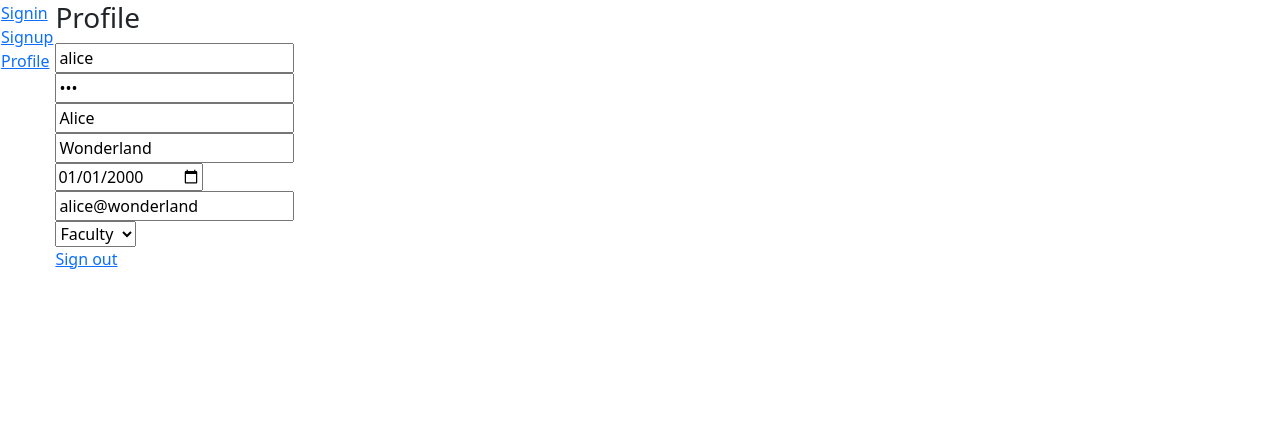
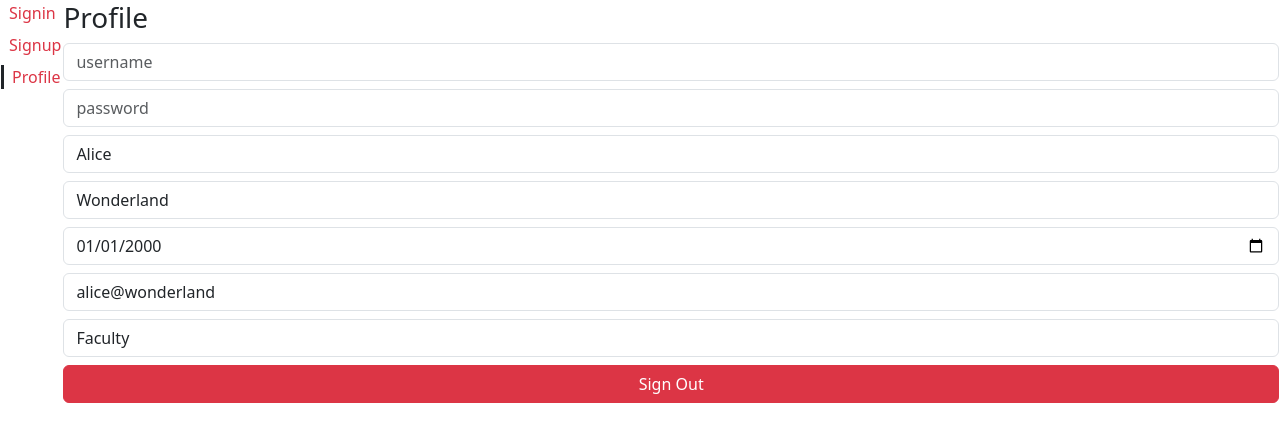
Before and after one commit to estebanpuyanas/cs4550-webdev, a Next.js app: page /account/profile in a window 1280 px wide. Shown: the top 442 px of the page. Built offline with nearby package versions, Linux system fonts and the light colour scheme.

Commit message:
finished A2

```diff
--- a/app/(kambaz)/account/Navigation.tsx
+++ b/app/(kambaz)/account/Navigation.tsx
@@ -1,10 +1,26 @@
+"use client";
 import Link from "next/link";
+import { usePathname } from "next/navigation";
+
 export default function AccountNavigation() {
+  const pathname = usePathname();
+
+  const linkClass = (href: string) =>
+    `text-danger text-decoration-none mb-2 ps-2 ${
+      pathname.endsWith(href) ? "border-start border-3 border-dark" : ""
+    }`;
+
   return (
-    <div id="wd-account-navigation">
-      <Link href="signin"> Signin </Link> <br />
-      <Link href="signup"> Signup </Link> <br />
-      <Link href="profile"> Profile </Link> <br />
+    <div id="wd-account-navigation" className="d-flex flex-column">
+      <Link href="signin" className={linkClass("/signin")}>
+        Signin
+      </Link>
+      <Link href="signup" className={linkClass("/signup")}>
+        Signup
+      </Link>
+      <Link href="profile" className={linkClass("/profile")}>
+        Profile
+      </Link>
     </div>
   );
 }
--- a/app/(kambaz)/account/profile/page.tsx
+++ b/app/(kambaz)/account/profile/page.tsx
@@ -1,40 +1,65 @@
 import Link from "next/link";
+import { FormControl } from "react-bootstrap";
 export default function Profile() {
   return (
     <div id="wd-profile-screen">
       <h3>Profile</h3>
-      <input
-        defaultValue="alice"
-        placeholder="username"
-        className="wd-username"
-      />
-      <br />
-      <input
-        defaultValue="123"
+
+      <FormControl id="wd-username" placeholder="username" className="mb-2" />
+
+      <FormControl
+        id="wd-password"
         placeholder="password"
         type="password"
-        className="wd-password"
+        className="mb-2"
       />
-      <br />
-      <input defaultValue="Alice" placeholder="First Name" id="wd-firstname" />
-      <br />
-      <input
+
+      <FormControl
+        defaultValue="Alice"
+        placeholder="First Name"
+        id="wd-firstname"
+        className="mb-2"
+      />
+
+      <FormControl
         defaultValue="Wonderland"
         placeholder="Last Name"
         id="wd-lastname"
+        className="mb-2"
       />
-      <br />
-      <input defaultValue="2000-01-01" type="date" id="wd-dob" />
-      <br />
-      <input defaultValue="alice@wonderland" type="email" id="wd-email" />
-      <br />
-      <select defaultValue="FACULTY" id="wd-role">
+
+      <FormControl
+        defaultValue="2000-01-01"
+        type="date"
+        id="wd-dob"
+        className="mb-2"
+      />
+
+      <FormControl
+        defaultValue="alice@wonderland"
+        type="email"
+        id="wd-email"
+        className="mb-2"
+      />
+
+      <FormControl
+        as="select"
+        defaultValue="FACULTY"
+        id="wd-role"
+        className="mb-2"
+      >
         <option value="USER">User</option> <option value="ADMIN">Admin</option>
         <option value="FACULTY">Faculty</option>{" "}
         <option value="STUDENT">Student</option>
-      </select>
-      <br />
-      <Link href="signin"> Sign out </Link>
+      </FormControl>
+
+      <Link
+        id="wd-sign-out-btn"
+        href="/account/signin"
+        className="btn btn-danger w-100 mb-2"
+      >
+        Sign Out
+      </Link>
     </div>
   );
 }
```
Also changed, not shown: app/(kambaz)/account/signin/page.tsx (+18 -13 lines), app/(kambaz)/account/signup/page.tsx (+29 -14 lines).
